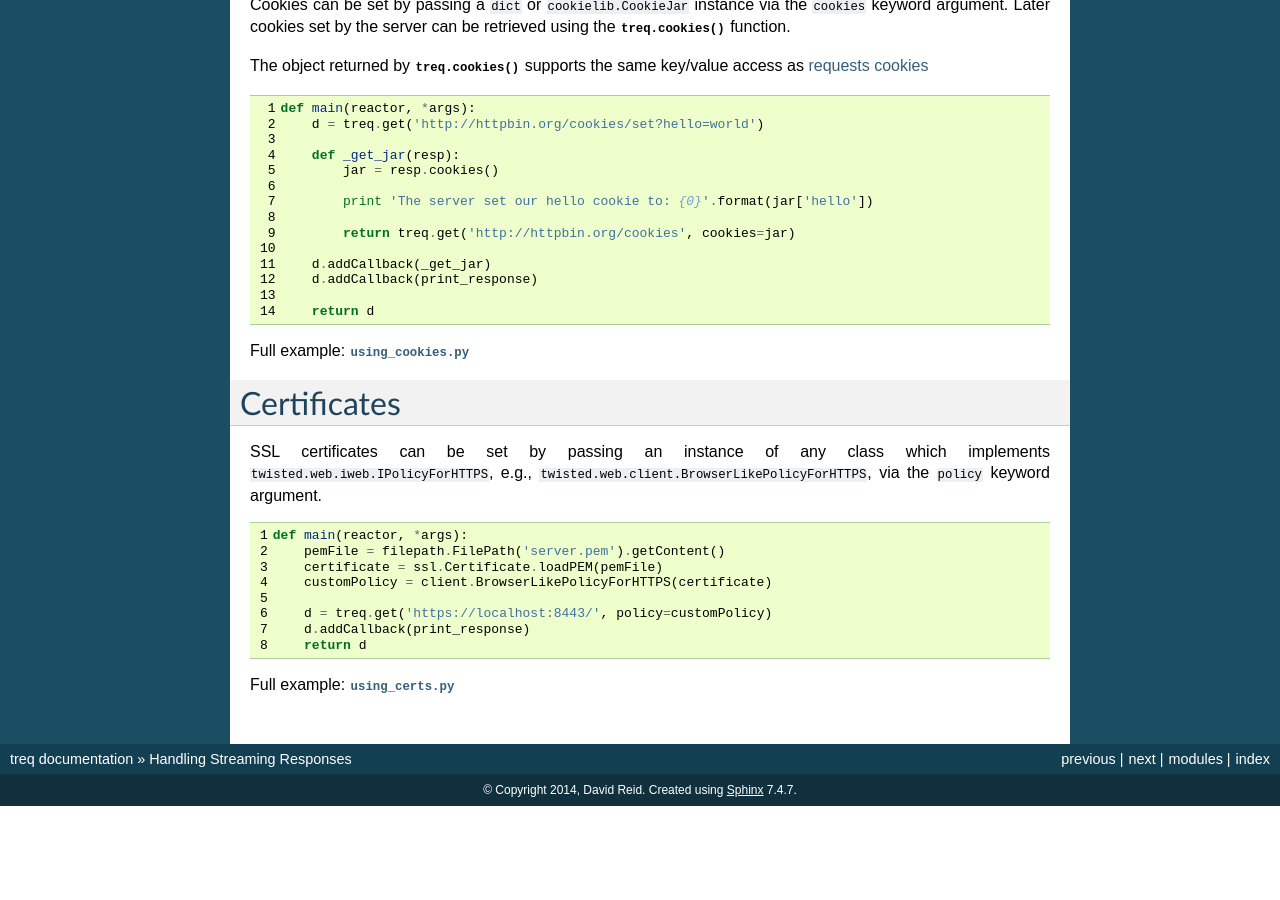
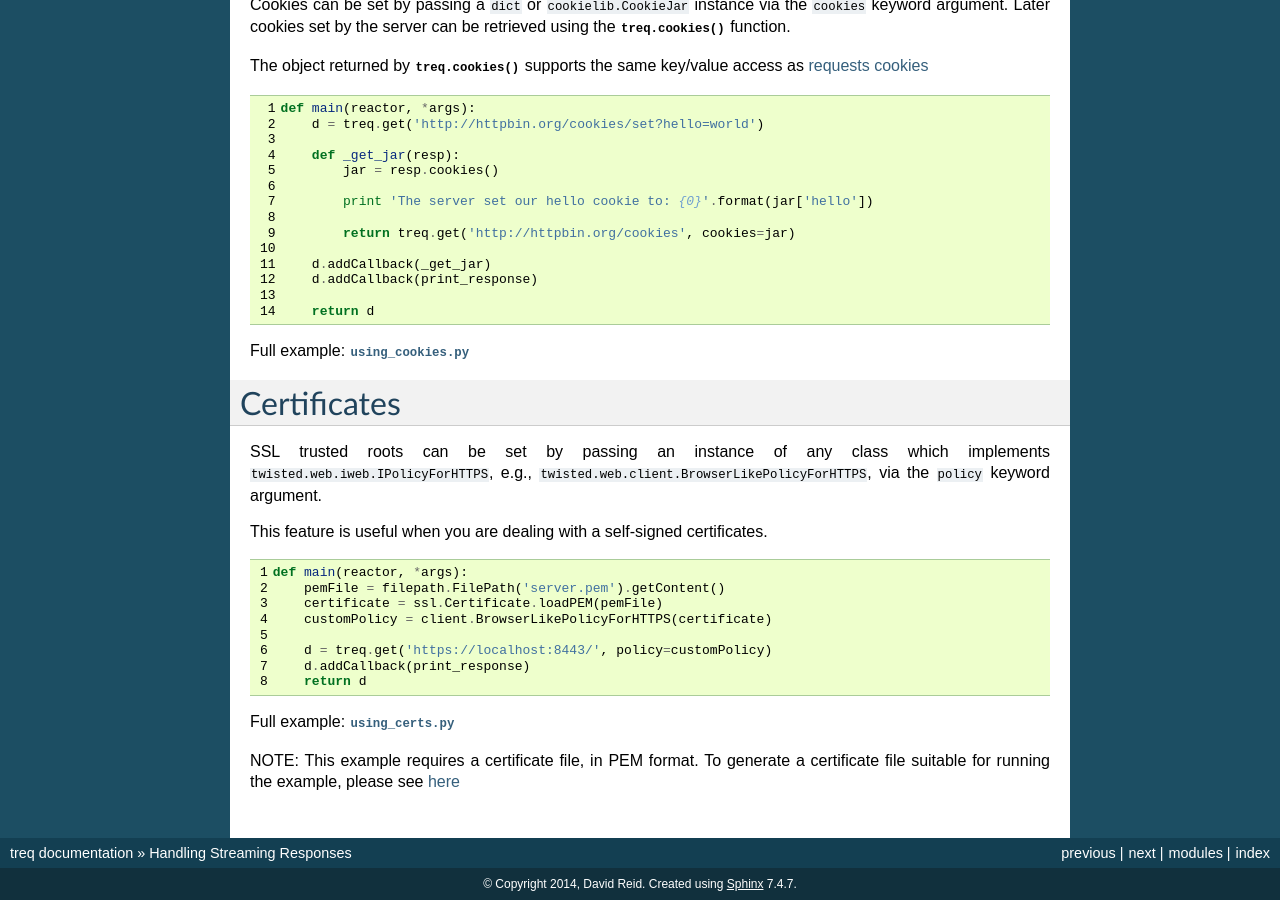
Before and after one commit to twisted/treq, a Sphinx documentation site: the page built from docs/howto.rst, in a window 1280 px wide and 900 px high, scrolled down 2365 px. Built offline with Sphinx 7.4.7, drawn with Linux system fonts in a browser that asks for light colours; before the commit the page ends 3171 px from its top, so only the background shows below that.

Commit message:
No, really, update the howto with a link to exarkun's cert-generation script.

```diff
--- a/docs/howto.rst
+++ b/docs/howto.rst
@@ -106,13 +106,18 @@ Full example: :download:`using_cookies.py <examples/using_cookies.py>`
 Certificates
 ------------
 
-SSL certificates can be set by passing an instance of any class which
+SSL trusted roots can be set by passing an instance of any class which
 implements ``twisted.web.iweb.IPolicyForHTTPS``, e.g.,
 ``twisted.web.client.BrowserLikePolicyForHTTPS``, via the ``policy`` keyword
 argument.
+
+This feature is useful when you are dealing with a self-signed certificates.
 
 .. literalinclude:: examples/using_certs.py
     :linenos:
     :lines: 10-17
 
 Full example: :download:`using_certs.py <examples/using_certs.py>`
+
+NOTE: This example requires a certificate file, in PEM format.  To generate a
+certificate file suitable for running the example, please see `here <https://gist.github.com/exarkun/2d0fa72bec36447dd28d>`_
```
